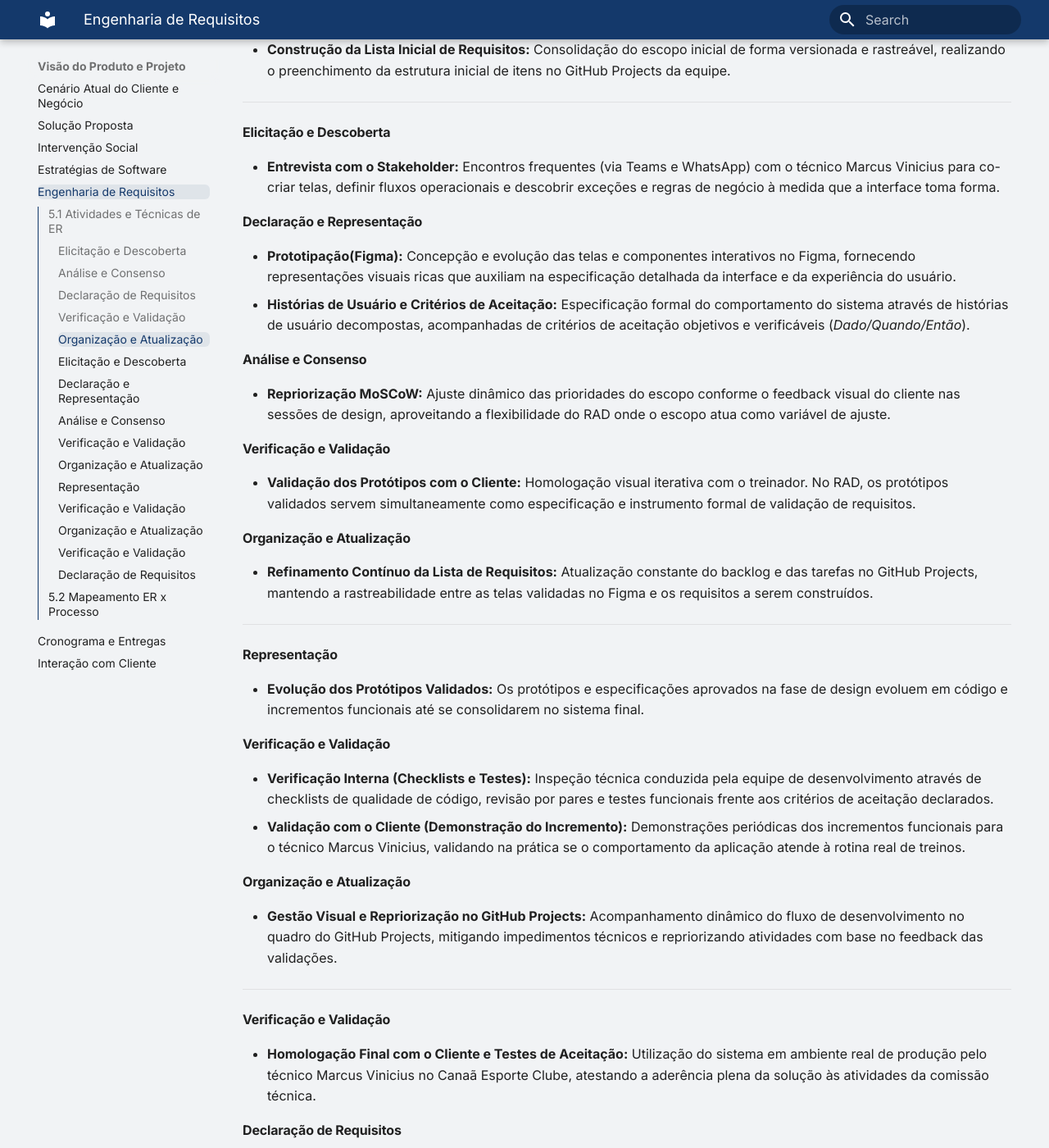
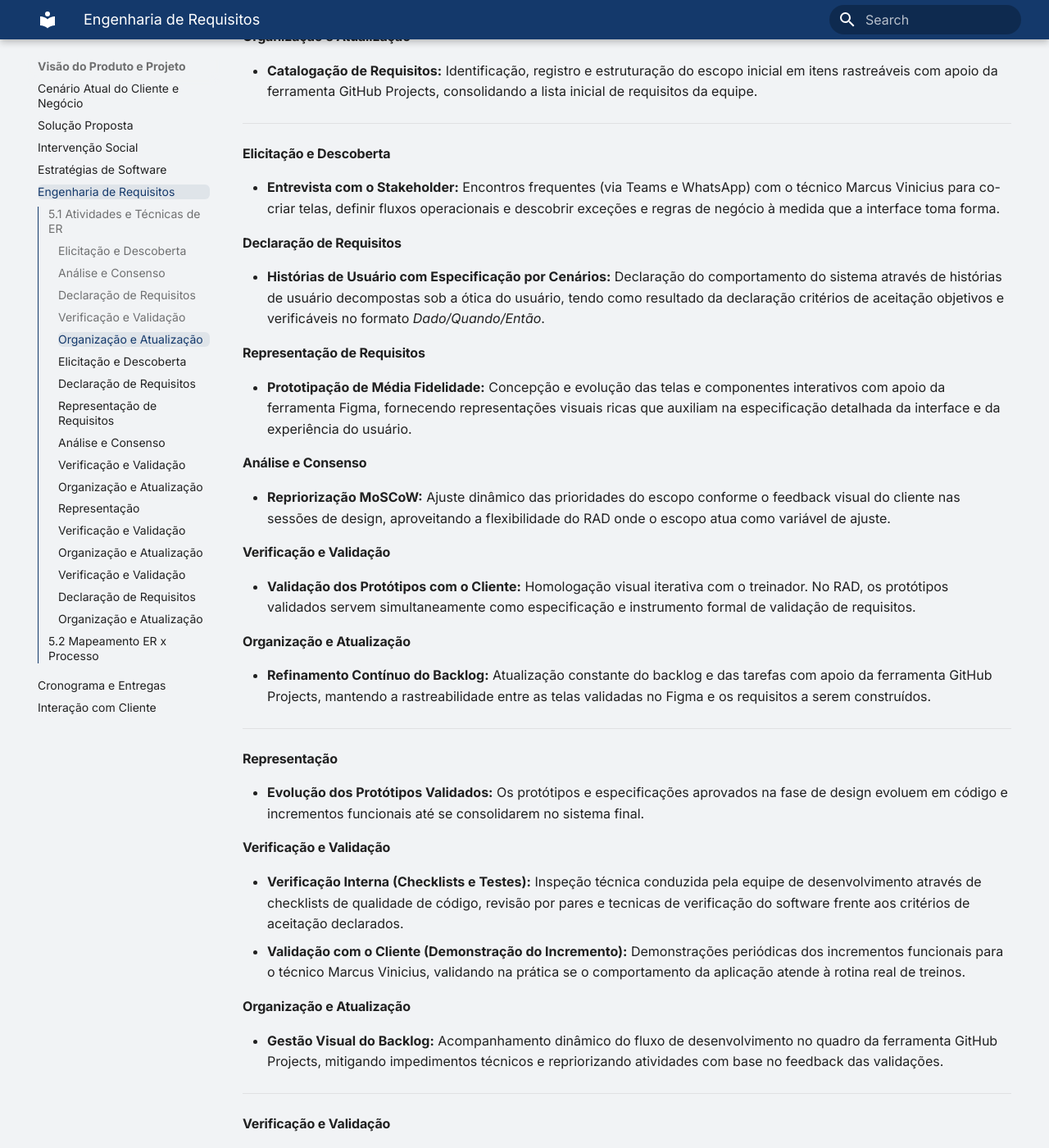
Before and after one commit to mdsreq-fga-unb/REQ-2026.2-T01-FutBoard, an MkDocs documentation site: the page built from docs/visao-produto/engenharia-requisitos.md, in a window 1280 px wide and 1400 px high, scrolled down 1316 px. Shown: the whole window at 82% size. Built offline with MkDocs 1.6.1 and Material for MkDocs 9.7.7, drawn with Linux system fonts in a browser that asks for light colours; some of the changed text lies outside the part shown.

Commit message:
docs: corrige as classificacoes inadequadasdos topicos 5.1 e 5.2

```diff
--- a/docs/visao-produto/engenharia-requisitos.md
+++ b/docs/visao-produto/engenharia-requisitos.md
@@ -25,14 +25,14 @@ Abaixo estão detalhadas as atividades e técnicas de Engenharia de Requisitos a
 - **Priorização MoSCoW:** Técnica de priorização qualitativa aplicada em conjunto com a Matriz Valor x Esforço para classificar as necessidades em *Must have*, *Should have*, *Could have* e *Won't have*, delimitando o escopo inicial do MVP.
 
 #### Declaração de Requisitos
-- **Documento de Visão:** Registro formal dos Objetivos Específicos, restrições de negócio, requisitos macro e características gerais do produto FutBoard.
+- **Especificação em Linguagem Natural Estruturada:** Descrição textual e padronizada dos Objetivos Específicos, restrições de negócio, requisitos macro e características gerais do produto FutBoard, consolidando o Documento de Visão como artefato da declaração.
 
 #### Verificação e Validação
 - **Validação do Escopo com o Cliente:** Apresentação e leitura guiada dos objetivos e do escopo de alto nível junto ao técnico Marcus Vinicius para confirmação de alinhamento antes do avanço para a fase de design.
 - **Revisão em Pares:** Inspeção documental interna realizada pela equipe para identificar ambiguidades, redundâncias ou inconsistências no Documento de Visão.
 
 #### Organização e Atualização
-- **Construção da Lista Inicial de Requisitos:** Consolidação do escopo inicial de forma versionada e rastreável, realizando o preenchimento da estrutura inicial de itens no GitHub Projects da equipe.
+- **Catalogação de Requisitos:** Identificação, registro e estruturação do escopo inicial em itens rastreáveis com apoio da ferramenta GitHub Projects, consolidando a lista inicial de requisitos da equipe.
 
 ---
 
@@ -41,9 +41,11 @@ Abaixo estão detalhadas as atividades e técnicas de Engenharia de Requisitos a
 #### Elicitação e Descoberta
 - **Entrevista com o Stakeholder:** Encontros frequentes (via Teams e WhatsApp) com o técnico Marcus Vinicius para co-criar telas, definir fluxos operacionais e descobrir exceções e regras de negócio à medida que a interface toma forma.
 
-#### Declaração e Representação
-- **Prototipação(Figma):** Concepção e evolução das telas e componentes interativos no Figma, fornecendo representações visuais ricas que auxiliam na especificação detalhada da interface e da experiência do usuário.
-- **Histórias de Usuário e Critérios de Aceitação:** Especificação formal do comportamento do sistema através de histórias de usuário decompostas, acompanhadas de critérios de aceitação objetivos e verificáveis (*Dado/Quando/Então*).
+#### Declaração de Requisitos
+- **Histórias de Usuário com Especificação por Cenários:** Declaração do comportamento do sistema através de histórias de usuário decompostas sob a ótica do usuário, tendo como resultado da declaração critérios de aceitação objetivos e verificáveis no formato *Dado/Quando/Então*.
+
+#### Representação de Requisitos
+- **Prototipação de Média Fidelidade:** Concepção e evolução das telas e componentes interativos com apoio da ferramenta Figma, fornecendo representações visuais ricas que auxiliam na especificação detalhada da interface e da experiência do usuário.
 
 #### Análise e Consenso
 - **Repriorização MoSCoW:** Ajuste dinâmico das prioridades do escopo conforme o feedback visual do cliente nas sessões de design, aproveitando a flexibilidade do RAD onde o escopo atua como variável de ajuste.
@@ -52,7 +54,7 @@ Abaixo estão detalhadas as atividades e técnicas de Engenharia de Requisitos a
 - **Validação dos Protótipos com o Cliente:** Homologação visual iterativa com o treinador. No RAD, os protótipos validados servem simultaneamente como especificação e instrumento formal de validação de requisitos.
 
 #### Organização e Atualização
-- **Refinamento Contínuo da Lista de Requisitos:** Atualização constante do backlog e das tarefas no GitHub Projects, mantendo a rastreabilidade entre as telas validadas no Figma e os requisitos a serem construídos.
+- **Refinamento Contínuo do Backlog:** Atualização constante do backlog e das tarefas com apoio da ferramenta GitHub Projects, mantendo a rastreabilidade entre as telas validadas no Figma e os requisitos a serem construídos.
 
 ---
 
@@ -63,11 +65,11 @@ Abaixo estão detalhadas as atividades e técnicas de Engenharia de Requisitos a
 - **Evolução dos Protótipos Validados:** Os protótipos e especificações aprovados na fase de design evoluem em código e incrementos funcionais até se consolidarem no sistema final.
 
 #### Verificação e Validação
-- **Verificação Interna (Checklists e Testes):** Inspeção técnica conduzida pela equipe de desenvolvimento através de checklists de qualidade de código, revisão por pares e testes funcionais frente aos critérios de aceitação declarados.
+- **Verificação Interna (Checklists e Testes):** Inspeção técnica conduzida pela equipe de desenvolvimento através de checklists de qualidade de código, revisão por pares e tecnicas de verificação do software frente aos critérios de aceitação declarados.
 - **Validação com o Cliente (Demonstração do Incremento):** Demonstrações periódicas dos incrementos funcionais para o técnico Marcus Vinicius, validando na prática se o comportamento da aplicação atende à rotina real de treinos.
 
 #### Organização e Atualização
-- **Gestão Visual e Repriorização no GitHub Projects:** Acompanhamento dinâmico do fluxo de desenvolvimento no quadro do GitHub Projects, mitigando impedimentos técnicos e repriorizando atividades com base no feedback das validações.
+- **Gestão Visual do Backlog:** Acompanhamento dinâmico do fluxo de desenvolvimento no quadro da ferramenta GitHub Projects, mitigando impedimentos técnicos e repriorizando atividades com base no feedback das validações.
 
 ---
 
@@ -76,13 +78,13 @@ Abaixo estão detalhadas as atividades e técnicas de Engenharia de Requisitos a
 
 
 #### Verificação e Validação
-- **Homologação Final com o Cliente e Testes de Aceitação:** Utilização do sistema em ambiente real de produção pelo técnico Marcus Vinicius no Canaã Esporte Clube, atestando a aderência plena da solução às atividades da comissão técnica.
+- **Prática de Validação com o Cliente e Testes de Aceitação:** Utilização do sistema em ambiente real de produção pelo técnico Marcus Vinicius no Canaã Esporte Clube, atestando a aderência plena da solução às atividades da comissão técnica.
 
 #### Declaração de Requisitos
-- **Notas de Versão e Manual do Usuário:** Elaboração de documentação técnica de entrega (*release notes*) e guia prático do usuário para apoiar o treinador e a comissão na operação do FutBoard.
+- **Notas de Versão e Documento de apoio ao uso:** Elaboração de documentação técnica de entrega (*release notes*) e guia prático do usuário para apoiar o treinador e a comissão na operação do FutBoard.
 
- #### Organização e Atualização
-- **Encerramento da Lista de Requisitos:** Fechamento e consolidação do escopo final implementado no GitHub Projects, formalizando a linha de base entregue e registrando demandas futuras para novas versões do produto.
+#### Organização e Atualização
+- **Fechamento da Linha de Base:** Fechamento e consolidação do escopo final implementado na ferramenta GitHub Projects, formalizando a linha de base de requisitos entregue e registrando demandas futuras para novas versões do produto.
 
 
 
@@ -94,18 +96,19 @@ O quadro a seguir relaciona cada fase do processo RAD adotado (Planejamento de R
 |---|---|---|---|
 | Planejamento de Requisitos | Elicitação e Descoberta | Entrevista com o stakeholder, Brainstorming e Análise Documental | Negócio, rotina do técnico e fluxo atual (Excel/Power BI) compreendidos; dores e oportunidades levantadas |
 | Planejamento de Requisitos | Análise e Consenso | Matriz Valor x Esforço, Análise de Custo-Benefício e Priorização MoSCoW | Escopo inicial do MVP delimitado e funcionalidades de maior valor priorizadas |
-| Planejamento de Requisitos | Declaração de Requisitos | Documento de Visão | OEs, restrições e requisitos macro formalizados |
+| Planejamento de Requisitos | Declaração de Requisitos | Especificação em Linguagem Natural | OEs, restrições e requisitos macro formalizados no Documento de Visão |
 | Planejamento de Requisitos | Verificação e Validação | Validação do escopo com o cliente e Revisão em Pares | Escopo de alto nível validado com o técnico e Documento de Visão sem ambiguidades |
-| Planejamento de Requisitos | Organização e Atualização | Construção da lista inicial de requisitos (apoio: GitHub Projects) | Escopo inicial versionado e rastreável |
+| Planejamento de Requisitos | Organização e Atualização | Catalogação de Requisitos (apoio: GitHub Projects) | Escopo inicial versionado e rastreável |
 | Design do Usuário | Elicitação e Descoberta | Entrevista com o stakeholder (encontros frequentes via Teams e WhatsApp) | Telas co-criadas e regras de negócio descobertas conforme a interface toma forma |
-| Design do Usuário | Declaração e Representação | Prototipação (apoio: Figma) e Histórias de Usuário com Critérios de Aceitação (Dado/Quando/Então) | Interface especificada e comportamento declarado com critérios verificáveis |
+| Design do Usuário | Declaração de Requisitos | Histórias de Usuário com Especificação por Cenários | Comportamento declarado com critérios de aceitação objetivos (Dado/Quando/Então) |
+| Design do Usuário | Representação de Requisitos | Prototipação de Média Fidelidade (apoio: Figma) | Interface especificada e representada visualmente por protótipos de média fidelidade |
 | Design do Usuário | Análise e Consenso | Repriorização MoSCoW | Escopo ajustado conforme o feedback visual (escopo como variável no RAD) |
 | Design do Usuário | Verificação e Validação | Validação dos protótipos com o cliente | Protótipos validados que servem como especificação e validação |
-| Design do Usuário | Organização e Atualização | Refinamento contínuo da lista de requisitos (apoio: GitHub Projects) | Rastreabilidade entre telas do Figma e requisitos mantida |
+| Design do Usuário | Organização e Atualização | Refinamento contínuo do backlog (apoio: GitHub Projects) | Rastreabilidade entre telas do Figma e requisitos mantida |
 | Construção | Representação | Evolução dos protótipos validados em incrementos | Funcionalidades construídas a partir do protótipo aprovado |
-| Construção | Verificação e Validação | Verificação interna: checklists de qualidade, revisão por pares e testes funcionais | Incrementos verificados internamente contra os critérios de aceitação |
+| Construção | Verificação e Validação | Verificação interna: checklists de qualidade, revisão por pares e tecnicas de verificação do software | Incrementos verificados internamente contra os critérios de aceitação |
 | Construção | Verificação e Validação | Validação com o cliente: demonstração do incremento | Incrementos validados pelo técnico frente à rotina real de treinos |
-| Construção | Organização e Atualização | Gestão visual e repriorização do backlog (apoio: GitHub Projects) | Impedimentos mitigados e escopo repriorizado conforme as validações |
-| Cutover | Verificação e Validação | Homologação final com o cliente e testes de aceitação | MVP homologado em uso real no Canaã Esporte Clube |
+| Construção | Organização e Atualização | Gestão visual do backlog (apoio: GitHub Projects) | Impedimentos mitigados e escopo repriorizado conforme as validações |
+| Cutover | Verificação e Validação | Prática de validação com o cliente e testes de aceitação | MVP homologado em uso real no Canaã Esporte Clube |
 | Cutover | Declaração de Requisitos | Notas de versão e manual do usuário | Documentação de entrega (release notes e guia) consolidada |
-| Cutover | Organização e Atualização | Encerramento da lista de requisitos (apoio: GitHub Projects) | Linha de base entregue formalizada e demandas futuras registradas |
+| Cutover | Organização e Atualização | Fechamento da linha de base (apoio: GitHub Projects) | Linha de base entregue formalizada e demandas futuras registradas |
```
